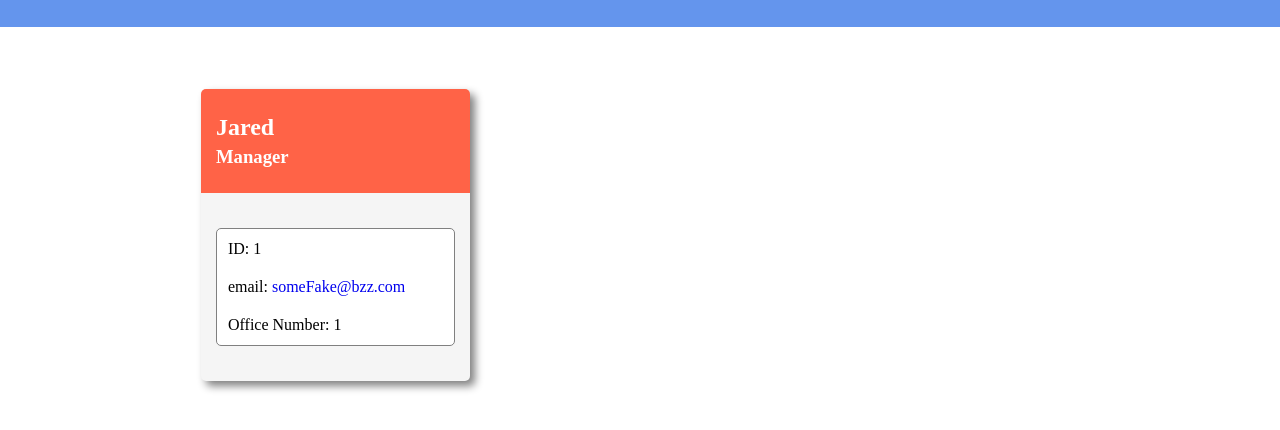
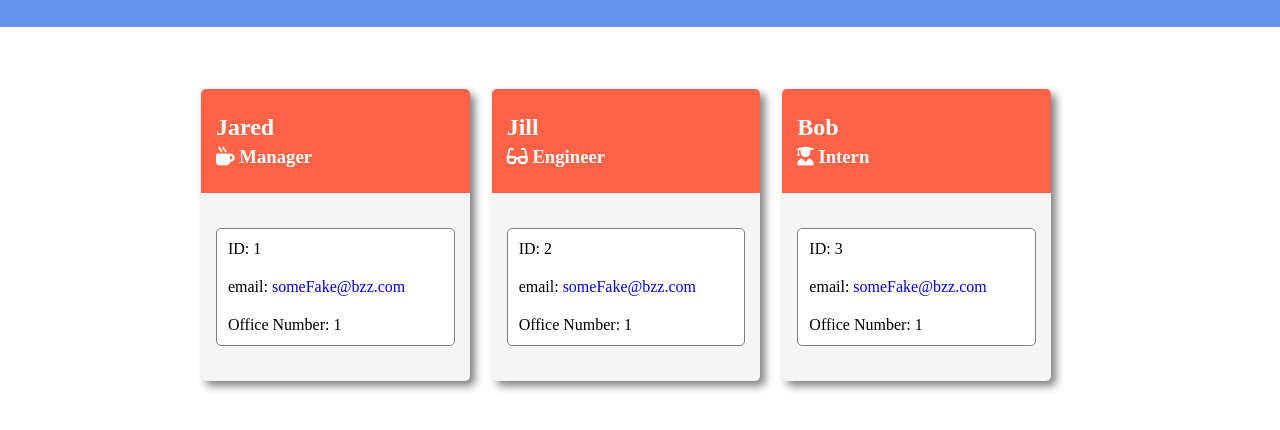
Before and after one commit to andrewjknapp/Employee_Template_Generator, a website: page templates/index.html in a window 1280 px wide. Shown: the part 70-500 px from the top of the page. Drawn offline with Linux system fonts and the light colour scheme.

Commit message:
Added icons for each employee type

```diff
--- a/templates/index.html
+++ b/templates/index.html
@@ -4,6 +4,7 @@
     <meta charset="UTF-8">
     <meta name="viewport" content="width=device-width, initial-scale=1.0">
     <link rel="stylesheet" href="css/style.css">
+    <script src="https://kit.fontawesome.com/a7311f41e5.js" crossorigin="anonymous"></script>
     <title>Project team</title>
 </head>
 <body>
@@ -14,7 +15,7 @@
         <section class="member">
             <div class="memHeader">
                 <h2>Jared</h2>
-                <h3>Manager</h3>
+                <h3><i class="fas fa-mug-hot"></i> Manager</h3>
             </div>
             <div class="memBody">
                 <div class="infoBox">
@@ -24,6 +25,32 @@
                 </div>
             </div>
         </section>
+        <section class="member">
+            <div class="memHeader">
+                <h2>Jill</h2>
+                <h3><i class="fas fa-glasses"></i> Engineer</h3>
+            </div>
+            <div class="memBody">
+                <div class="infoBox">
+                    <div class="memInfo">ID: 2</div>
+                    <div class="memInfo">email: <a href="mailto:ajknapp2015@gmail.com">someFake@bzz.com</a></div>
+                    <div class="memInfo">Office Number: 1</div>
+                </div>
+            </div>
+        </section>
+        <section class="member">
+            <div class="memHeader">
+                <h2>Bob</h2>
+                <h3><i class="fas fa-user-graduate"></i> Intern</h3>
+            </div>
+            <div class="memBody">
+                <div class="infoBox">
+                    <div class="memInfo">ID: 3</div>
+                    <div class="memInfo">email: <a href="mailto:ajknapp2015@gmail.com">someFake@bzz.com</a></div>
+                    <div class="memInfo">Office Number: 1</div>
+                </div>
+            </div>
+        </section>
     </main>
 
 </body>
```
